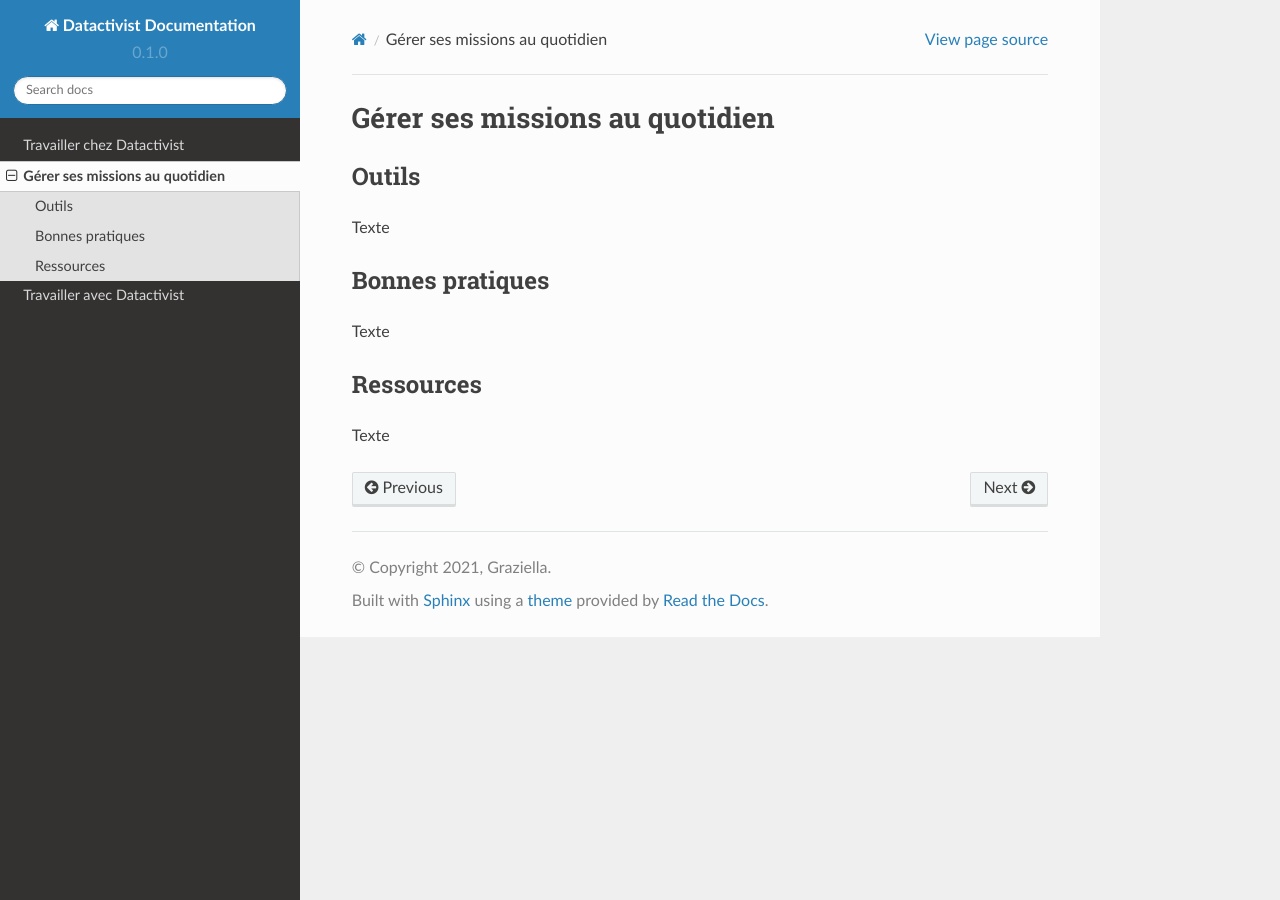
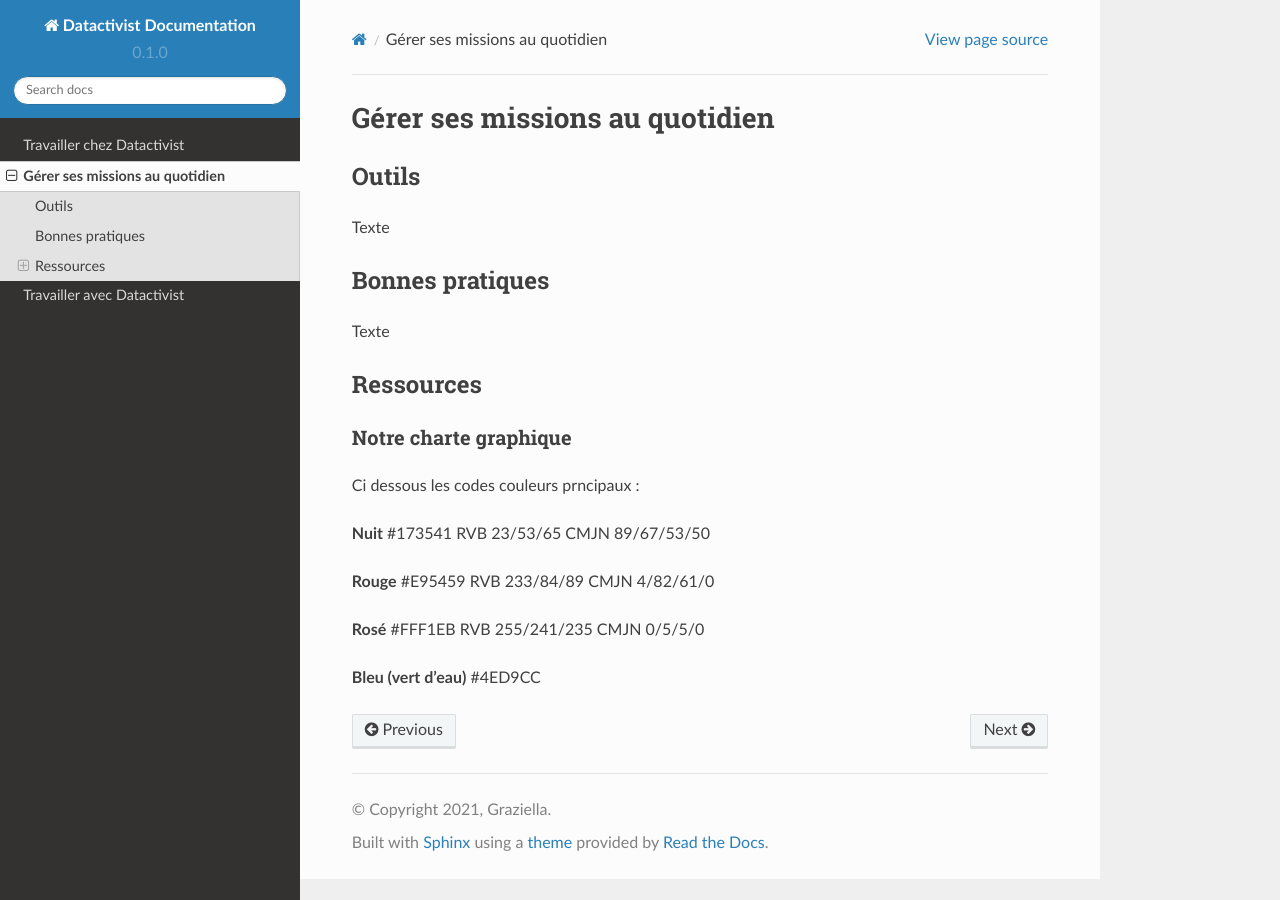
Before and after one commit to datactivist/documentation-datactivist, a Sphinx documentation site: the page built from docs/source/missions-quotidien.md, in a window 1280 px wide. Built offline with Sphinx 7.4.7 and the Read the Docs theme 2.0.0, drawn with Linux system fonts in a browser that asks for light colours.

Commit message:
Update missions-quotidien.md

```diff
--- a/docs/source/missions-quotidien.md
+++ b/docs/source/missions-quotidien.md
@@ -10,4 +10,21 @@ Texte
 
 ## Ressources
 
-Texte
+### Notre charte graphique
+
+Ci dessous les codes couleurs prncipaux :
+
+**Nuit**
+#173541
+RVB 23/53/65 CMJN 89/67/53/50
+
+**Rouge**
+#E95459
+RVB 233/84/89 CMJN 4/82/61/0
+
+**Rosé**
+#FFF1EB
+RVB 255/241/235 CMJN 0/5/5/0
+
+**Bleu (vert d'eau)**
+#4ED9CC
```
